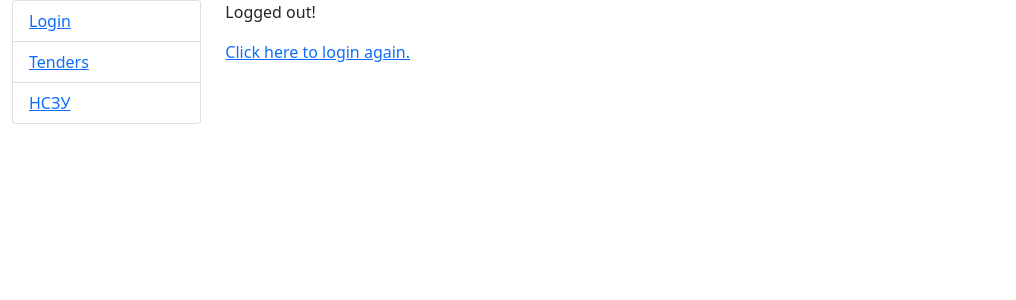
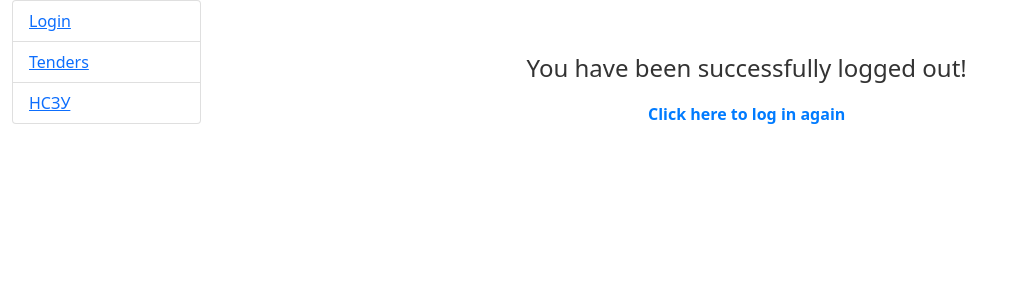
Before and after one commit to DmytroBondariev/tender_django, a Django app: page /logout/ in a window 1280 px wide. Shown: the top 300 px of the page, without its empty margins (0-1016 px from the left). Run offline with Django 4.2, Linux system fonts and the light colour scheme.

Commit message:
Modernized log out template

```diff
--- a/templates/registration/logged_out.html
+++ b/templates/registration/logged_out.html
@@ -1,7 +1,8 @@
 {% extends "base.html" %}
 
 {% block content %}
-<p>Logged out!</p>
-
-<a href="{% url 'tenders:index'%}">Click here to login again.</a>
+<div class="text-center" style="padding: 50px;">
+  <p style="font-size: 24px; color: #333;">You have been successfully logged out!</p>
+  <a href="{% url 'tenders:index' %}" style="text-decoration: none; color: #007BFF; font-weight: bold;">Click here to log in again</a>
+</div>
 {% endblock %}
```
